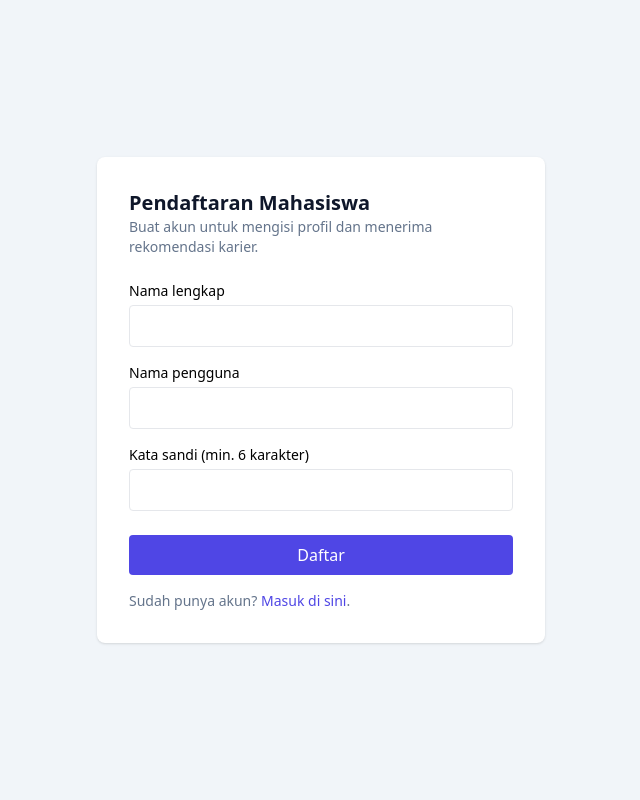
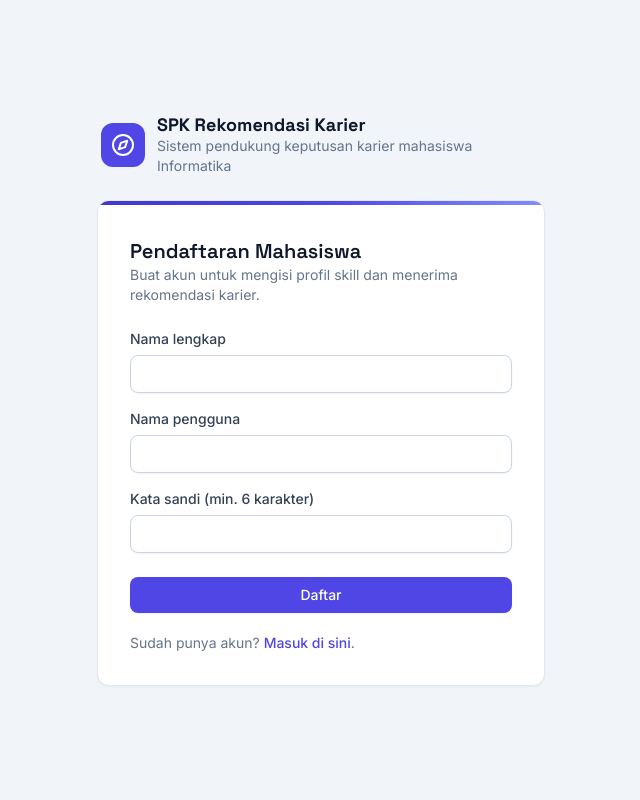
Before and after one commit to yfujust-collab/spk-rekomendasi-karier, a Flask app: page /register in a window 1280 px wide. Shown: the whole page, without its empty margins (319-959 px from the left). Run offline with Flask 3, Linux system fonts and the light colour scheme; some libraries are stand-ins or nearby versions.

Commit message:
feat(ui): fondasi tipografi, ikon, dan layout light baru

```diff
--- a/app/templates/auth/register.html
+++ b/app/templates/auth/register.html
@@ -4,31 +4,51 @@
   <meta charset="UTF-8">
   <meta name="viewport" content="width=device-width, initial-scale=1.0">
   <title>Daftar - SPK Rekomendasi Karier</title>
-  <script src="https://cdn.tailwindcss.com"></script>
+  {% include "partials/head_assets.html" %}
 </head>
-<body class="bg-slate-100 flex items-center justify-center min-h-screen">
-  <div class="bg-white rounded-lg shadow p-8 w-full max-w-md">
-    <h1 class="text-xl font-bold text-slate-900">Pendaftaran Mahasiswa</h1>
-    <p class="text-sm text-slate-500 mb-6">Buat akun untuk mengisi profil dan menerima rekomendasi karier.</p>
+<body class="bg-slate-100 font-sans text-slate-800 flex items-center justify-center min-h-screen p-4">
+  <div class="w-full max-w-md">
+    <div class="mb-6 flex items-center gap-3 px-1">
+      <span class="flex h-11 w-11 items-center justify-center rounded-xl bg-indigo-600 text-white shrink-0">
+        <svg class="h-6 w-6" fill="none" stroke="currentColor" stroke-width="2" viewBox="0 0 24 24"><circle cx="12" cy="12" r="10"/><polygon points="16.24 7.76 14.12 14.12 7.76 16.24 9.88 9.88 16.24 7.76" stroke-linejoin="round"/></svg>
+      </span>
+      <span>
+        <span class="block font-display text-lg font-bold leading-tight text-slate-900">SPK Rekomendasi Karier</span>
+        <span class="block text-sm text-slate-500">Sistem pendukung keputusan karier mahasiswa Informatika</span>
+      </span>
+    </div>
+    <div class="card overflow-hidden">
+      <div class="h-1 bg-gradient-to-r from-indigo-700 via-indigo-600 to-indigo-400"></div>
+      <div class="p-8">
+        <h1 class="font-display text-xl font-semibold text-slate-900">Pendaftaran Mahasiswa</h1>
+        <p class="text-sm text-slate-500 mb-6">Buat akun untuk mengisi profil skill dan menerima rekomendasi karier.</p>
         {% with messages = get_flashed_messages(with_categories=true) %}
           {% for category, message in messages %}
-        <div class="px-4 py-2 rounded text-sm mb-3 bg-red-100 text-red-800">{{ message }}</div>
+            <div class="px-4 py-2.5 rounded-lg border text-sm mb-4 bg-red-50 border-red-200 text-red-800">{{ message }}</div>
           {% endfor %}
         {% endwith %}
         <form method="post">
           {{ form.hidden_tag() }}
-      <label class="block text-sm font-medium mb-1">{{ form.nama.label.text }}</label>
-      {{ form.nama(class="w-full border rounded px-3 py-2 mb-1") }}
-      {% if form.nama.errors %}<p class="text-sm text-red-600 mb-3">{{ form.nama.errors[0] }}</p>{% else %}<div class="mb-3"></div>{% endif %}
-      <label class="block text-sm font-medium mb-1">{{ form.username.label.text }}</label>
-      {{ form.username(class="w-full border rounded px-3 py-2 mb-1") }}
-      {% if form.username.errors %}<p class="text-sm text-red-600 mb-3">{{ form.username.errors[0] }}</p>{% else %}<div class="mb-3"></div>{% endif %}
-      <label class="block text-sm font-medium mb-1">{{ form.password.label.text }} (min. 6 karakter)</label>
-      {{ form.password(class="w-full border rounded px-3 py-2 mb-1") }}
-      {% if form.password.errors %}<p class="text-sm text-red-600 mb-3">{{ form.password.errors[0] }}</p>{% else %}<div class="mb-5"></div>{% endif %}
-      {{ form.submit(class="w-full bg-indigo-600 text-white rounded px-4 py-2 hover:bg-indigo-700") }}
+          <div class="mb-4">
+            <label class="label" for="nama">{{ form.nama.label.text }}</label>
+            {{ form.nama(class="input") }}
+            {% if form.nama.errors %}<p class="field-error">{{ form.nama.errors[0] }}</p>{% endif %}
+          </div>
+          <div class="mb-4">
+            <label class="label" for="username">{{ form.username.label.text }}</label>
+            {{ form.username(class="input") }}
+            {% if form.username.errors %}<p class="field-error">{{ form.username.errors[0] }}</p>{% endif %}
+          </div>
+          <div class="mb-6">
+            <label class="label" for="password">{{ form.password.label.text }} (min. 6 karakter)</label>
+            {{ form.password(class="input") }}
+            {% if form.password.errors %}<p class="field-error">{{ form.password.errors[0] }}</p>{% endif %}
+          </div>
+          {{ form.submit(class="btn-primary w-full") }}
         </form>
-    <p class="text-sm text-slate-500 mt-4">Sudah punya akun? <a class="text-indigo-600" href="{{ url_for('auth.login') }}">Masuk di sini</a>.</p>
+        <p class="text-sm text-slate-500 mt-5">Sudah punya akun? <a class="font-medium text-indigo-600 hover:text-indigo-800" href="{{ url_for('auth.login') }}">Masuk di sini</a>.</p>
+      </div>
+    </div>
   </div>
 </body>
 </html>
```
Lines whose indentation alone changed are shown as unchanged.
